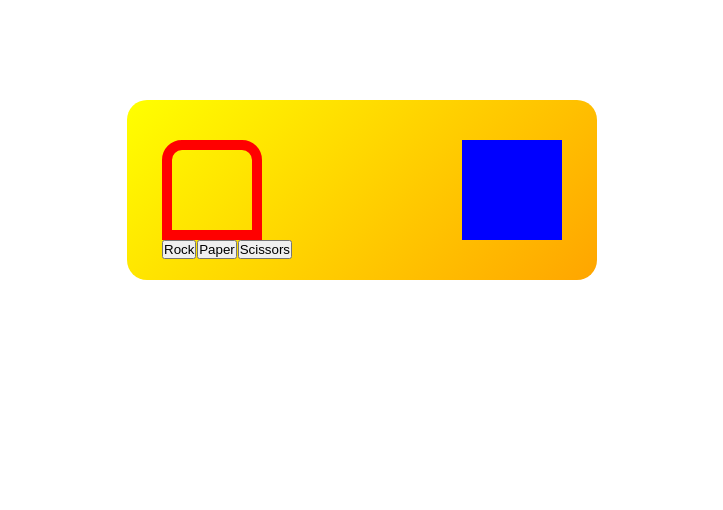
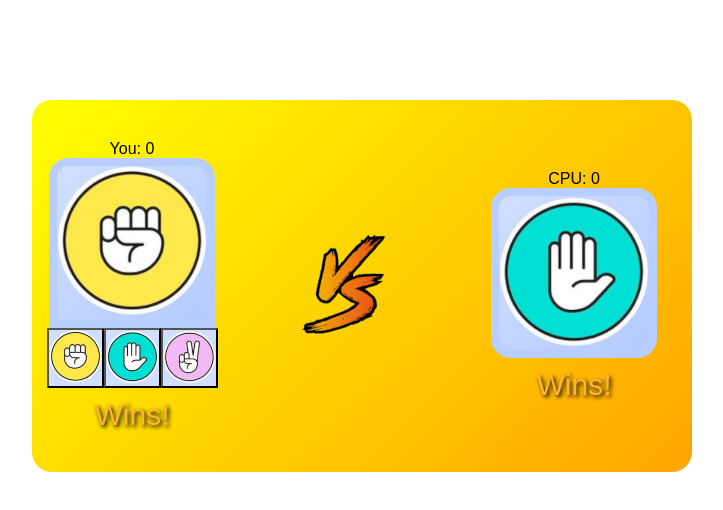
Before and after one commit to abhaykr1411/Rock-Paper-Scissor, a plain HTML site: page index.html in a window 1280 px wide. Shown: the whole page, without its empty margins (278-1001 px from the left). Drawn offline with Linux system fonts and the light colour scheme.

Commit message:
completed UI

```diff
--- a/action.js
+++ b/action.js
@@ -70,12 +70,15 @@ function playRound(humanChoice, computerChoice)
             humanScore += 1;
         }
     }
+    your_score.textContent = humanScore;
+    cpu_score.textContent = computerChoice;
 }
 
 let rock_b = document.querySelector("#rock");
 let paper_b = document.querySelector("#paper");
 let scissor_b = document.querySelector("#scissor");
-let score_count = document.querySelector("#score");
+let your_score = document.querySelector("#p-score");
+let cpu_score = document.querySelector("#c-score");
 
 rock_b.addEventListener("click", () => {
     playRound(choices[0], getComputerChoice);
--- a/index.html
+++ b/index.html
@@ -9,15 +9,28 @@
 <body>
     <div class="container">
         <div class="player-view">
+            <p>You: <span id="p-score">0</span></p>
             <div class="display">
+                <img src="images/Rock.png">
+            </div>
+            <div class="buttons">
+                <button id="rock"><img src="images/Rock.png"></button>
+                <button id="paper"><img src="images/paper.png"></button>
+                <button id="scissors"><img src="images/scissors.png"></button>
+            </div>
+            <p class="status">Wins!</p>
+        </div>
 
+        <div class="versus">
+            <img src="images/versus.png">
+        </div>
+
+        <div class="cpu-view">
+            <p>CPU: <span id="c-score">0</span></p>
+            <div class="display">
+                <img src="images/paper.png">
             </div>
-            <button id="rock">Rock</button>
-            <button id="paper">Paper</button>
-            <button id="scissors">Scissors</button>
-        </div>
-        <div class="cpu-view">
-            <div></div>
+            <p class="status">Wins!</p>
         </div>
     </div>
     <script src="action.js"></script>
--- a/style.css
+++ b/style.css
@@ -8,8 +8,8 @@
 
 .container
 {
-    width: 90%;
-    max-width: 470px;
+    width: 80%;
+    max-width: 660px;
     background: linear-gradient(135deg, yellow, orange);
     margin: 100px auto 0;
     border-radius: 20px;
@@ -17,33 +17,69 @@
     text-align: center;
     display: flex;
     justify-content: space-between;
+    align-items: center;
 }
 
 .player-view
 {
-    height: 100px;
     max-width: 130px;
     display: flex;
     flex-wrap: wrap;
-    justify-content: space-between;
+    justify-content: center;
 }
 
 .player-view .display
 {
     border-radius: 20px 20px 0px 0px;
-    border: 10px solid red;
-    height: 100px;
-    width: 100px;
+    border: 8px solid #b8ceff;
+    background: linear-gradient(135deg, #d0dfff, #b3cbff);
 }
 
-.player-view button
+.player-view .display img
 {
+    width: 150px;
+}
+
+.player-view .buttons
+{
+    display: flex;
+    justify-content: center;
+}
+
+.player-view .buttons button
+{
+    background-color: #d0dfff;
+}
+
+.player-view .buttons button img
+{
+    height: 53px;
+}
+
+/*----------------------------------------*/
+.versus img
+{
+    width: 100px;
 
 }
 
-.cpu-view
+.cpu-view .display
 {
-    background-color: blue;
-    height: 100px;
-    width: 100px;
+    border-radius: 20px;
+    border: 8px solid #b8ceff;
+    background: linear-gradient(135deg, #d0dfff, #b3cbff);
 }
+
+.cpu-view .display img
+{
+    width: 150px;
+}
+
+.cpu-view .status,
+.player-view .status
+{
+    margin-top: 10px;
+    font-size: 30px;
+    color: rgb(255, 182, 46);
+    text-shadow: 2px 2px 4px black;
+}
```
Also changed, not shown: images/versus.png (added).
